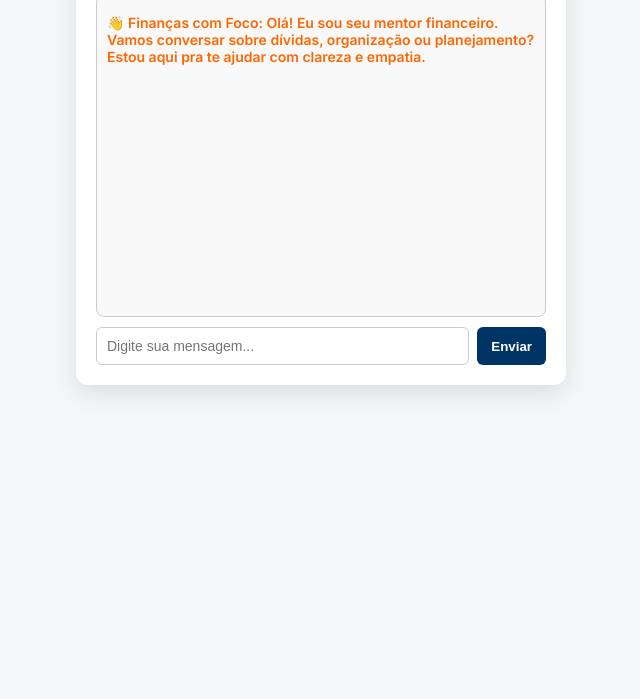
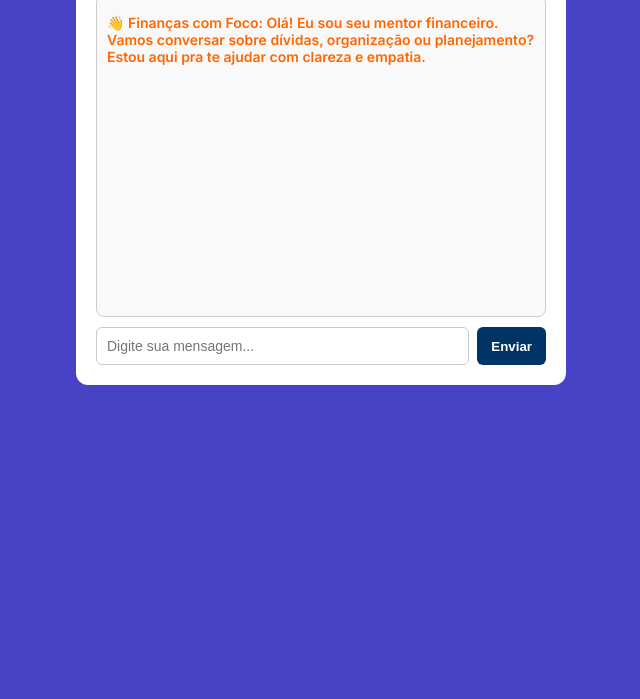
Before and after one commit to somosconsumidores/chat-financas-backend, a website: page public/index.html in a window 1280 px wide. Shown: the part 101-800 px from the top of the page, without its empty margins (319-959 px from the left). Drawn offline with Linux system fonts and the light colour scheme.

Commit message:
Update index.html

```diff
--- a/public/index.html
+++ b/public/index.html
@@ -9,12 +9,12 @@
     body {
       margin: 0;
       font-family: 'Inter', sans-serif;
-      background-color: #f4f6f8;
+      background-color: #4743C4; /* Cor de fundo geral */
       display: flex;
       justify-content: center;
       align-items: flex-start;
       padding: 20px;
-      padding-top: 40px; /* Garantir espaço no topo em celulares */
+      padding-top: 40px;
     }
 
     #chat-container {
@@ -22,7 +22,7 @@
       max-width: 450px;
       width: 100%;
       border-radius: 12px;
-      box-shadow: 0 8px 24px rgba(0, 0, 0, 0.1);
+      box-shadow: 0 0 0 3px #4743C4; /* Contorno do chat */
       padding: 20px;
     }
 
```
